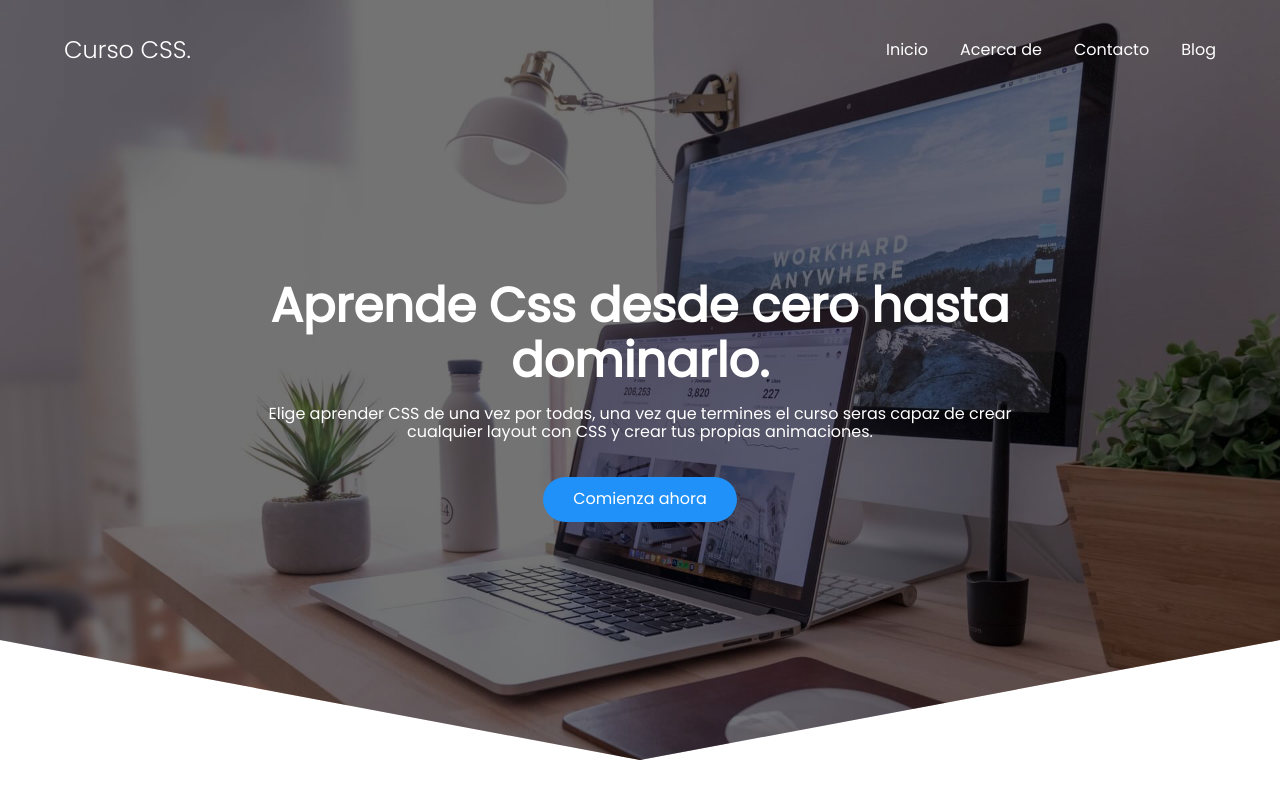
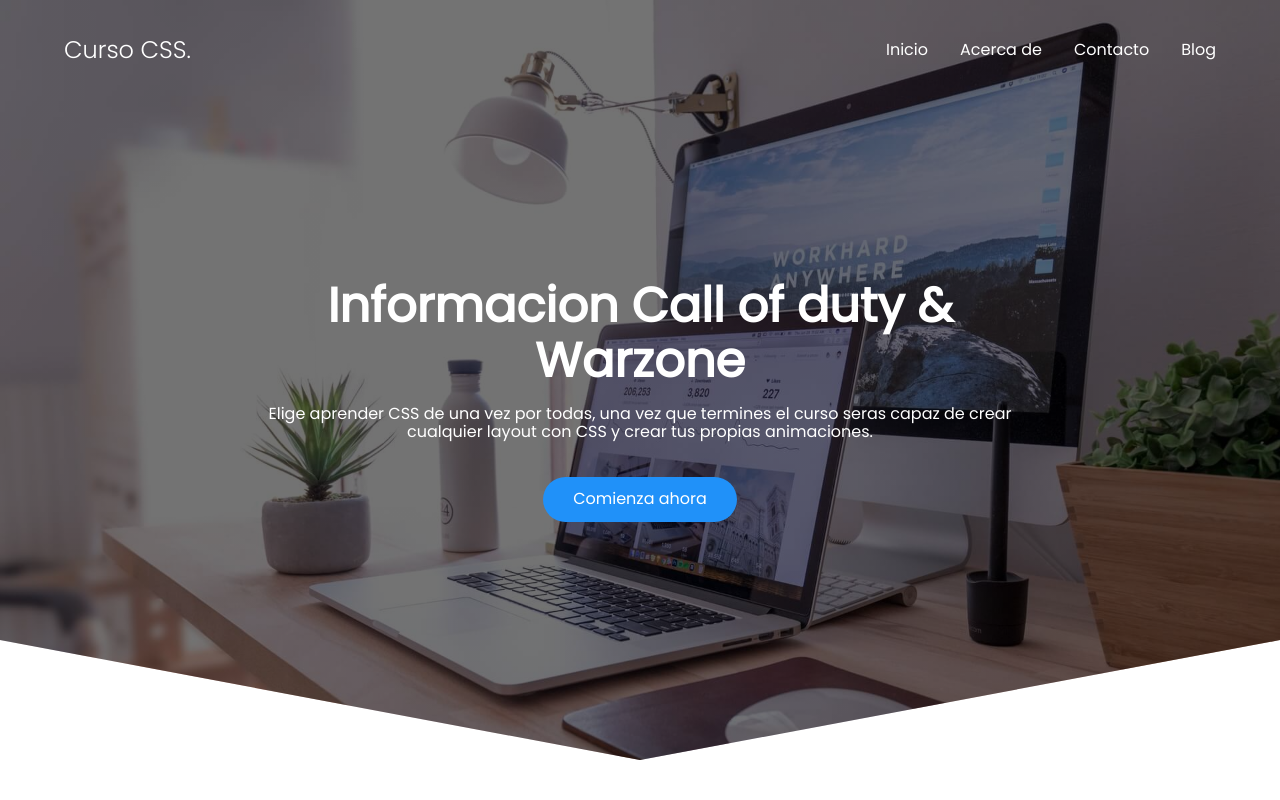
Before and after one commit to GrinchTheP/GrinchTheP.github.io, a plain HTML site: page index.html in a window 1280 px wide. Shown: the top 800 px of the page. Drawn offline with Linux system fonts and the light colour scheme.

Commit message:
up
cambio

```diff
--- a/index.html
+++ b/index.html
@@ -4,7 +4,7 @@
     <meta charset="UTF-8">
     <meta http-equiv="X-UA-Compatible" content="IE=edge">
     <meta name="viewport" content="width=device-width, initial-scale=1.0">
-    <title>Curso CSS</title>
+    <title>Pagina Call of Duty</title>
     <link rel="shortcut icon" href="./images/favicon.png" type="image/x-icon">
     <link rel="stylesheet" href="./css/normalize.css">
     <link rel="stylesheet" href="./css/estilos.css">
@@ -57,7 +57,7 @@
             </div>
         </nav>
         <section class="hero__container container">
-            <h1 class="hero__title">Aprende Css desde cero hasta dominarlo.</h1>
+            <h1 class="hero__title">Informacion Call of duty & Warzone</h1>
             <p class="hero__paragraph">
                 Elige aprender CSS de una vez por todas, una vez que termines el curso seras capaz de crear cualquier layout con CSS y crear tus propias animaciones.</p>
                 <a href="#" class="cta">Comienza ahora</a>
```
